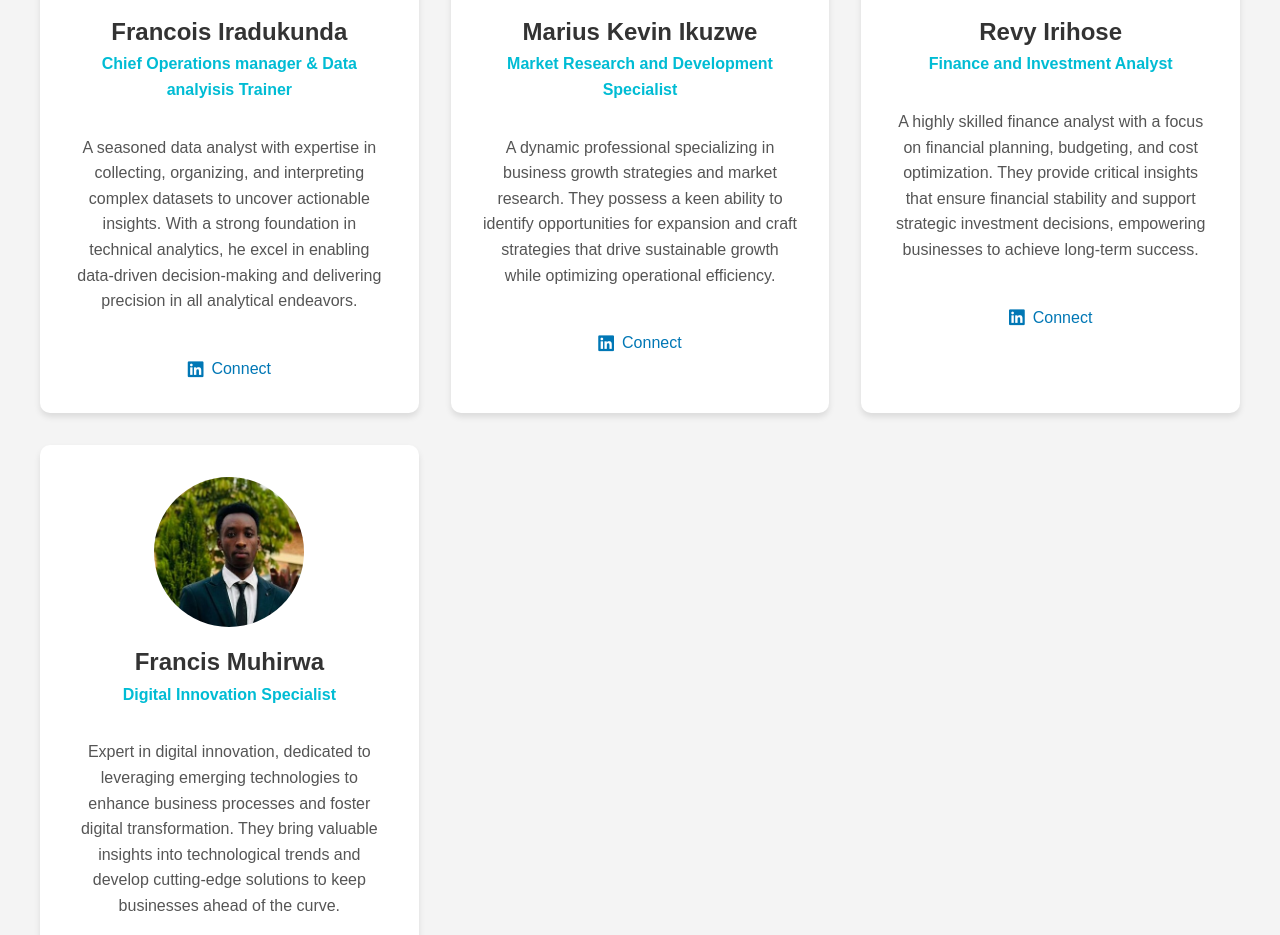
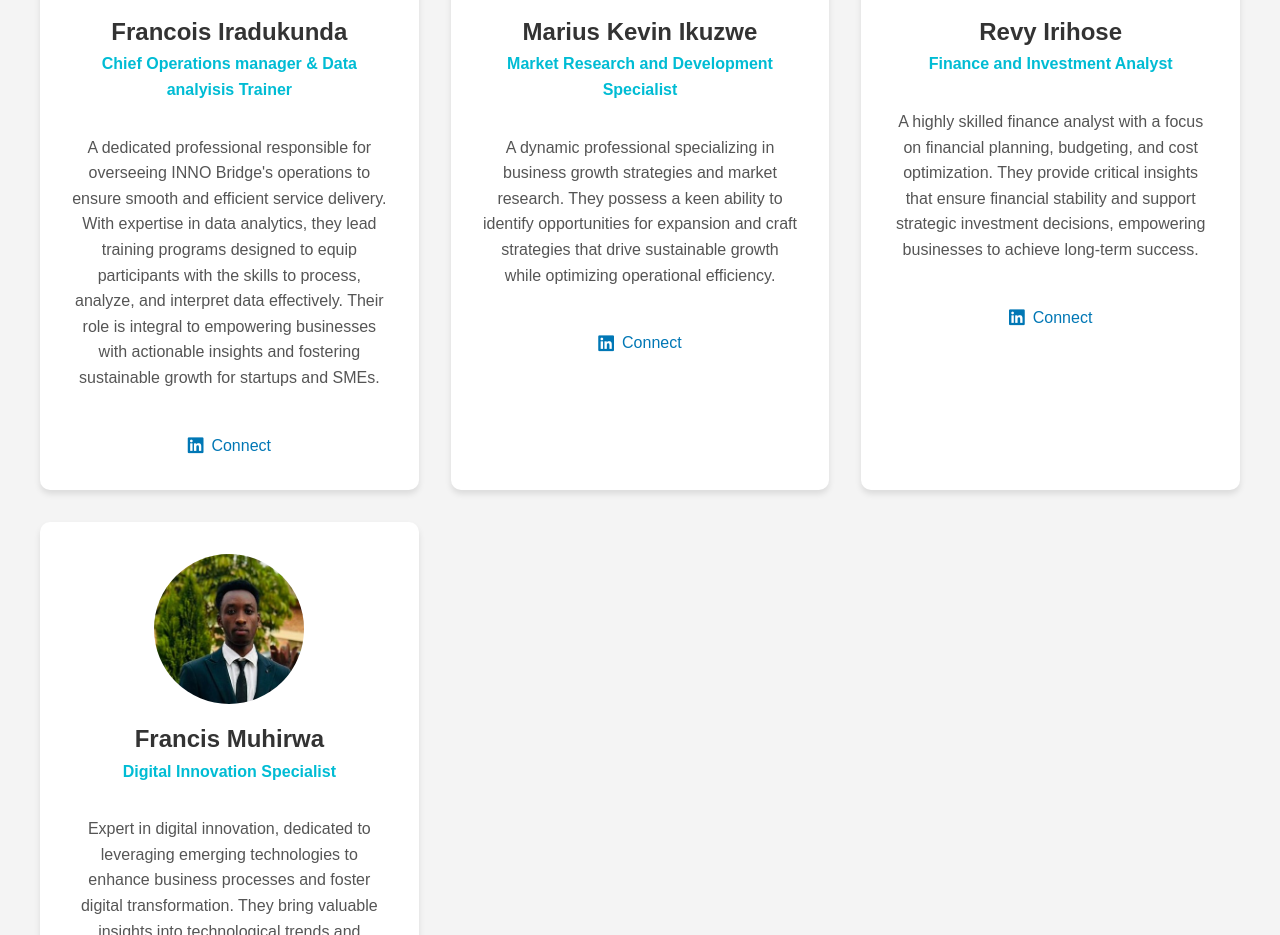
Before and after one commit to InnoBridge250/web, a plain HTML site: page index.html in a window 1280 px wide. Shown: the part 1863-2798 px from the top of the page. Drawn offline with Linux system fonts and the light colour scheme.

Commit message:
Add files via upload

```diff
--- a/index.html
+++ b/index.html
@@ -97,7 +97,7 @@
           <img src="francois.jpeg" alt="Team Member 1">
           <h3>Francois Iradukunda</h3>
           <p id="title">Chief Operations manager & Data analyisis Trainer</p>
-          <p>A seasoned data analyst with expertise in collecting, organizing, and interpreting complex datasets to uncover actionable insights. With a strong foundation in technical analytics, he excel in enabling data-driven decision-making and delivering precision in all analytical endeavors.
+          <p>A dedicated professional responsible for overseeing INNO Bridge's operations to ensure smooth and efficient service delivery. With expertise in data analytics, they lead training programs designed to equip participants with the skills to process, analyze, and interpret data effectively. Their role is integral to empowering businesses with actionable insights and fostering sustainable growth for startups and SMEs.
           </p>
           <a href="https://www.linkedin.com/in/francois-iradukunda-itil%C2%AE-1258951a8/" target="_blank" class="linkedin-link">
             <i class="fab fa-linkedin"></i> Connect
```
